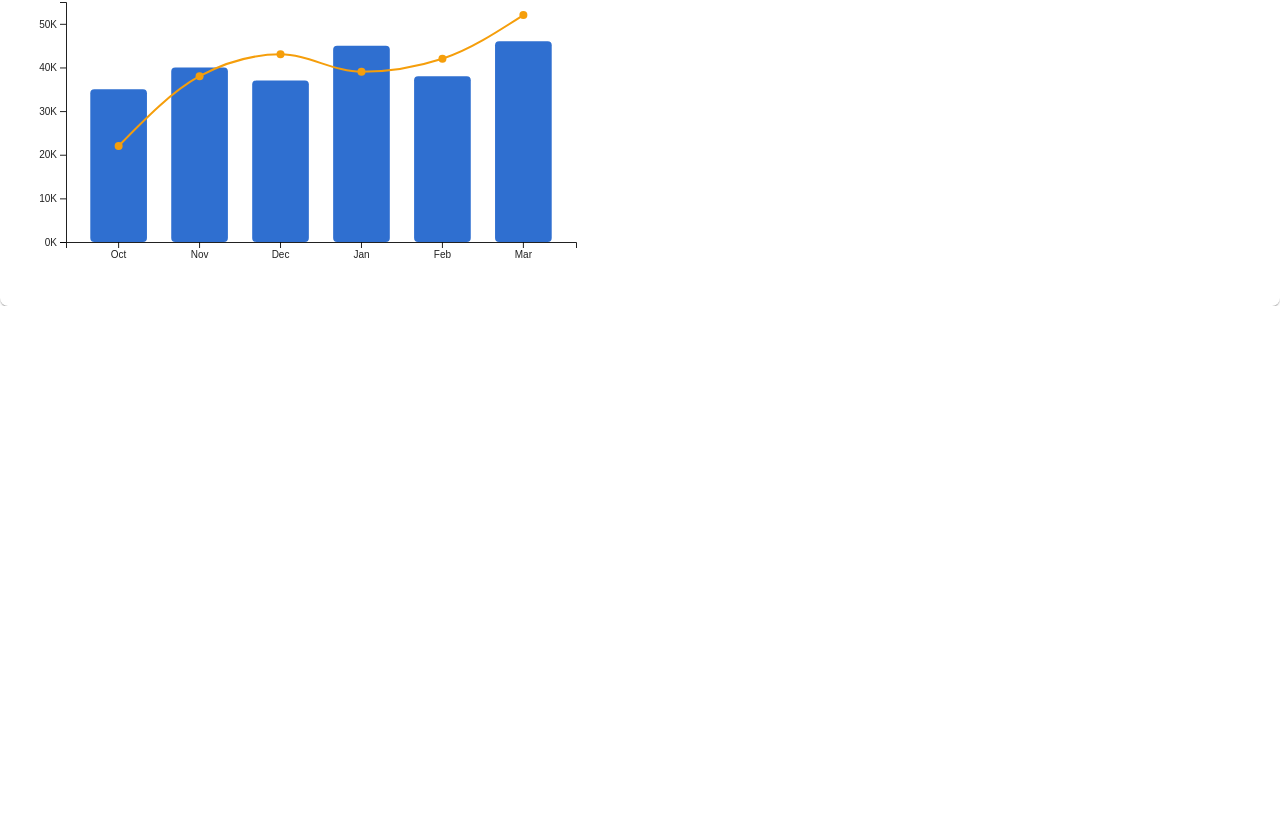
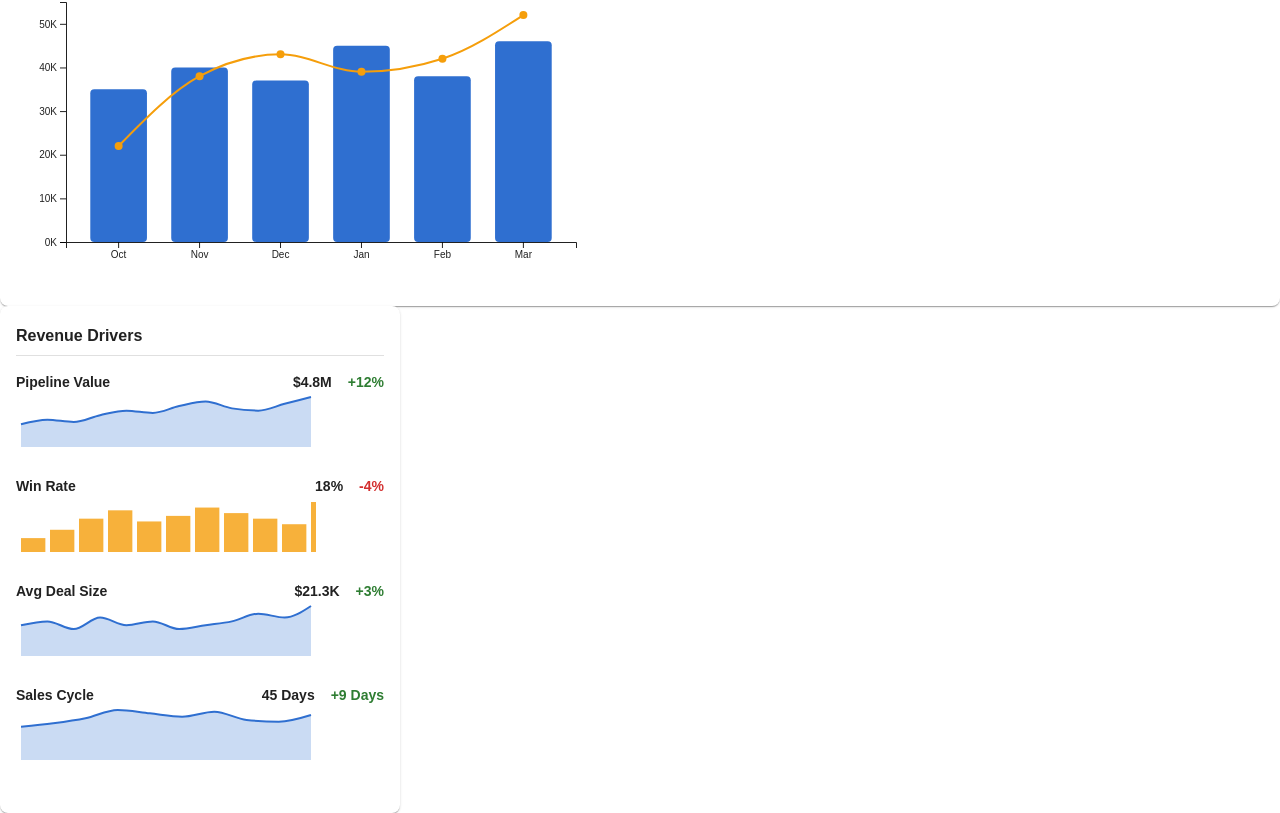
Before and after one commit to OmBharti999/sky-gen-project, a Next.js app: page / in a window 1280 px wide. Shown: the part 638-1451 px from the top of the page. Before the commit the page ends 944 px from the top, so only its background shows below. Built offline with nearby package versions, Linux system fonts and the light colour scheme; what @mui/material-nextjs would draw is missing.

Commit message:
chore: add Revenue Driver card component

```diff
--- /dev/null
+++ b/app/_components/KpiRowChart.tsx
@@ -0,0 +1,51 @@
+import React from "react";
+import { Box, Typography } from "@mui/material";
+import { KpiSparkline } from "@/app/_components/KpiSparkline";
+
+type KpiRowProps = {
+  label: string;
+  value: string;
+  change: string;
+  positive?: boolean;
+  chartType?: "area" | "bar";
+  data: number[];
+};
+
+export const KpiRowChart: React.FC<KpiRowProps> = ({
+  label,
+  value,
+  change,
+  positive = true,
+  chartType = "area",
+  data,
+}) => {
+  return (
+    <Box mb={3}>
+      <Box display="flex" justifyContent="space-between" alignItems="center">
+        <Typography variant="body2" fontWeight={600}>
+          {label}
+        </Typography>
+
+        <Box display="flex" gap={2} alignItems="center">
+          <Typography variant="body2" fontWeight={600}>
+            {value}
+          </Typography>
+
+          <Typography
+            variant="body2"
+            fontWeight={600}
+            color={positive ? "success.main" : "error.main"}
+          >
+            {change}
+          </Typography>
+        </Box>
+      </Box>
+
+      <KpiSparkline
+        data={data}
+        type={chartType}
+        color={positive ? "#2f6fd0" : "#f59e0b"}
+      />
+    </Box>
+  );
+};
--- /dev/null
+++ b/app/_components/KpiSparkline.tsx
@@ -0,0 +1,94 @@
+"use client";
+import React, { useEffect, useRef } from "react";
+import * as d3 from "d3";
+
+type SparklineProps = {
+  data: number[];
+  type?: "area" | "bar";
+  color?: string;
+  height?: number;
+};
+
+export const KpiSparkline: React.FC<SparklineProps> = ({
+  data,
+  type = "area",
+  color = "#2f6fd0",
+  height = 60,
+}) => {
+  const svgRef = useRef<SVGSVGElement | null>(null);
+
+  useEffect(() => {
+    if (!svgRef.current) return;
+
+    const width = 300;
+    const margin = { top: 5, right: 5, bottom: 5, left: 5 };
+
+    const svg = d3.select(svgRef.current);
+    svg.selectAll("*").remove();
+
+    const innerWidth = width - margin.left - margin.right;
+    const innerHeight = height - margin.top - margin.bottom;
+
+    const g = svg
+      .attr("width", width)
+      .attr("height", height)
+      .append("g")
+      .attr("transform", `translate(${margin.left},${margin.top})`);
+
+    const x = d3
+      .scaleLinear()
+      .domain([0, data.length - 1])
+      .range([0, innerWidth]);
+
+    const y = d3
+      .scaleLinear()
+      .domain([0, d3.max(data) || 0])
+      .nice()
+      .range([innerHeight, 0]);
+
+    if (type === "area") {
+      const area = d3
+        .area<number>()
+        .x((_, i) => x(i))
+        .y0(innerHeight)
+        .y1((d) => y(d))
+        .curve(d3.curveMonotoneX);
+
+      g.append("path")
+        .datum(data)
+        .attr("fill", color)
+        .attr("opacity", 0.25)
+        .attr("d", area);
+
+      const line = d3
+        .line<number>()
+        .x((_, i) => x(i))
+        .y((d) => y(d))
+        .curve(d3.curveMonotoneX);
+
+      g.append("path")
+        .datum(data)
+        .attr("fill", "none")
+        .attr("stroke", color)
+        .attr("stroke-width", 2)
+        .attr("d", line);
+    }
+
+    if (type === "bar") {
+      const barWidth = innerWidth / data.length;
+
+      g.selectAll("rect")
+        .data(data)
+        .enter()
+        .append("rect")
+        .attr("x", (_, i) => x(i))
+        .attr("y", (d) => y(d))
+        .attr("width", barWidth - 2)
+        .attr("height", (d) => innerHeight - y(d))
+        .attr("fill", color)
+        .attr("opacity", 0.8);
+    }
+  }, [data, type, color, height]);
+
+  return <svg ref={svgRef} />;
+};
--- /dev/null
+++ b/app/_components/RevenueDriversCard.tsx
@@ -0,0 +1,49 @@
+import { Card, CardContent, Typography, Divider } from "@mui/material";
+import { KpiRowChart } from "./KpiRowChart";
+
+export const RevenueDriversCard = () => {
+  return (
+    <Card sx={{ maxWidth: 400, borderRadius: 2 }}>
+      <CardContent>
+        <Typography variant="subtitle1" fontWeight={600} gutterBottom>
+          Revenue Drivers
+        </Typography>
+
+        <Divider sx={{ mb: 2 }} />
+
+        <KpiRowChart
+          label="Pipeline Value"
+          value="$4.8M"
+          change="+12%"
+          positive
+          data={[10, 12, 11, 14, 16, 15, 18, 20, 17, 16, 19, 22]}
+        />
+
+        <KpiRowChart
+          label="Win Rate"
+          value="18%"
+          change="-4%"
+          positive={false}
+          chartType="bar"
+          data={[5, 8, 12, 15, 11, 13, 16, 14, 12, 10, 18]}
+        />
+
+        <KpiRowChart
+          label="Avg Deal Size"
+          value="$21.3K"
+          change="+3%"
+          positive
+          data={[8, 9, 7, 10, 8, 9, 7, 8, 9, 11, 10, 13]}
+        />
+
+        <KpiRowChart
+          label="Sales Cycle"
+          value="45 Days"
+          change="+9 Days"
+          positive
+          data={[20, 22, 25, 30, 28, 26, 29, 24, 23, 27]}
+        />
+      </CardContent>
+    </Card>
+  );
+};
--- a/app/page.tsx
+++ b/app/page.tsx
@@ -1,5 +1,6 @@
 import { Header } from "./_components/Header";
 import { RecommendedActions } from "./_components/RecommendedActions";
+import { RevenueDriversCard } from "./_components/RevenueDriversCard";
 import { RevenueTrendChart } from "./_components/RevenueTrendChart";
 import { SummaryBanner } from "./_components/SummaryBanner";
 import { TopRiskFactors } from "./_components/TopRiskFactors";
@@ -33,6 +34,7 @@ export default function Home() {
           { month: "Mar", revenue: 46, target: 52 },
         ]}
       />
+      <RevenueDriversCard />
     </>
   );
 }
```
